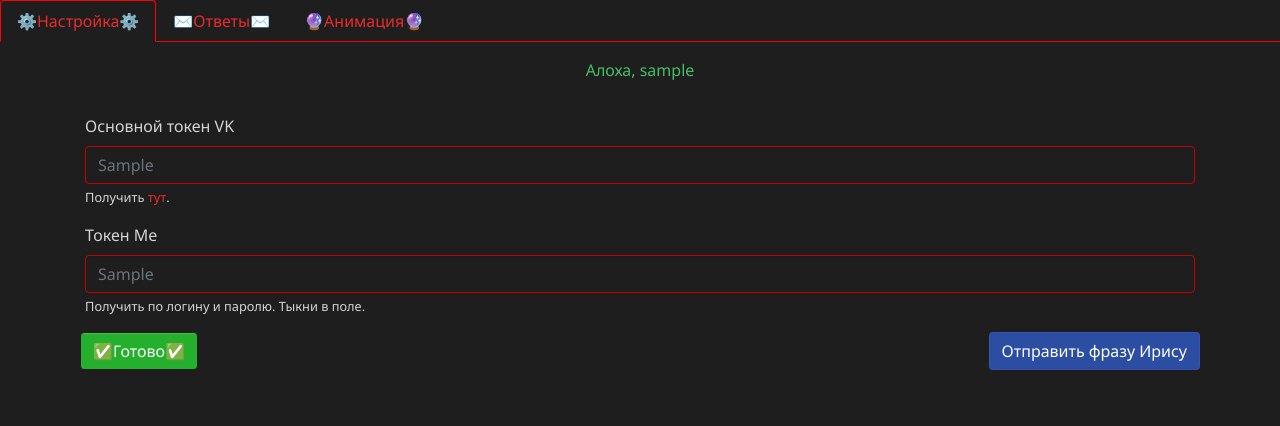
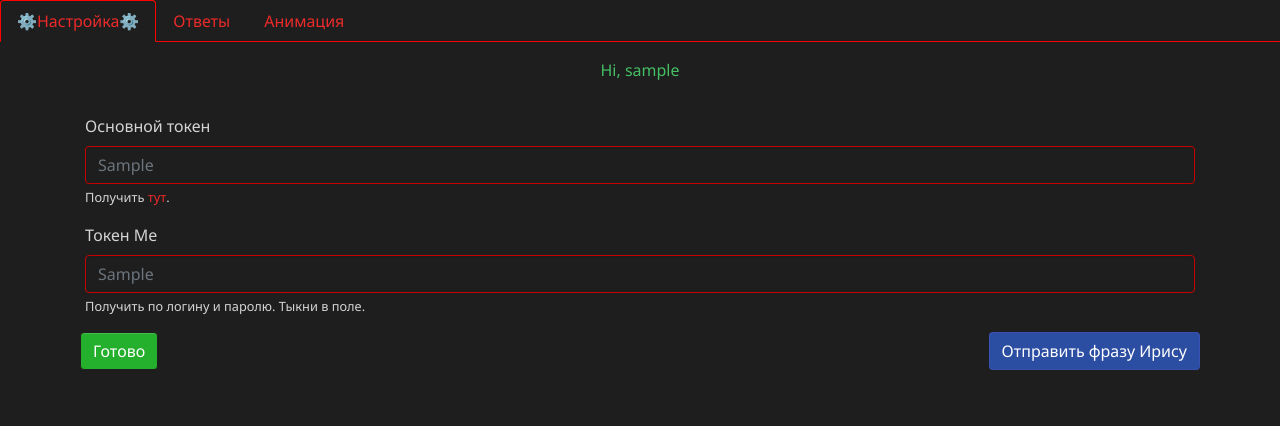
Before and after one commit to Azeget/ICADS, a Flask app: template duty/templates/pages/admin.html in a window 1280 px wide. Shown: the part 26-452 px from the top of the page. Run offline with Flask 2, Linux system fonts and the light colour scheme; the template is opened without the code that fills it: most values are stand-ins (such as "Sample title", 1, 10 or a date in 2020); parts of the project's set-up code (start-up, migrations or seed data) failed here and were passed over; some libraries are stand-ins or nearby versions.

Commit message:
Update admin.html

```diff
--- a/duty/templates/pages/admin.html
+++ b/duty/templates/pages/admin.html
@@ -4,9 +4,9 @@
         <li class="nav-item"><a role="tab" data-toggle="tab" class="nav-link" id="#CB-settings-link"
                 href="#CB-settings">⚙️Настройка⚙️</a></li>
         <li class="nav-item"><a role="tab" data-toggle="tab" class="nav-link" id="#Responses-link"
-                href="#Responses">✉️Ответы✉️</a></li>
+                href="#Responses">Ответы</a></li>
         <li class="nav-item"><a role="tab" data-toggle="tab" class="nav-link" id="#DynTemplates-link"
-                href="#DynTemplates">🔮Анимация🔮</a></li>
+                href="#DynTemplates">Анимация</a></li>
     </ul>
     <div class="tab-content">
         <div role="tabpanel" class="tab-pane" id="CB-settings">
@@ -20,10 +20,10 @@
                                     {{ warn['text'] }}
                                 </div>
                                 {% endif %}
-                                <p class="text-center" style="color: #45bf64;">Алоха, {{ username }}</p>
+                                <p class="text-center" style="color: #45bf64;">Hi, {{ username }}</p>
                                 <div class="p-2"></div>
                                 <form action="/api/edit_current_user" method="post">
-                                    <div class="form-group"><label for="access_token">Основной токен VK</label><input
+                                    <div class="form-group"><label for="access_token">Основной токен </label><input
                                             type="text" class="form-control" name="access_token" id="access_token"
                                             placeholder="{{access_token}}">
                                         <small id="access_token-help" class="form-text">Получить <a
@@ -40,7 +40,7 @@
                                     </div>
                                     <div class="form-row">
                                         <div class="form-group mr-auto"><button
-                                                class="btn btn-primary">✅Готово✅</button>
+                                                class="btn btn-primary">Готово</button>
                                         </div>
                                         <div class="form-group ml-auto-sm">
                                             <button class="btn btn-secondary" name="id" value="{{db.owner_id}}"
```
